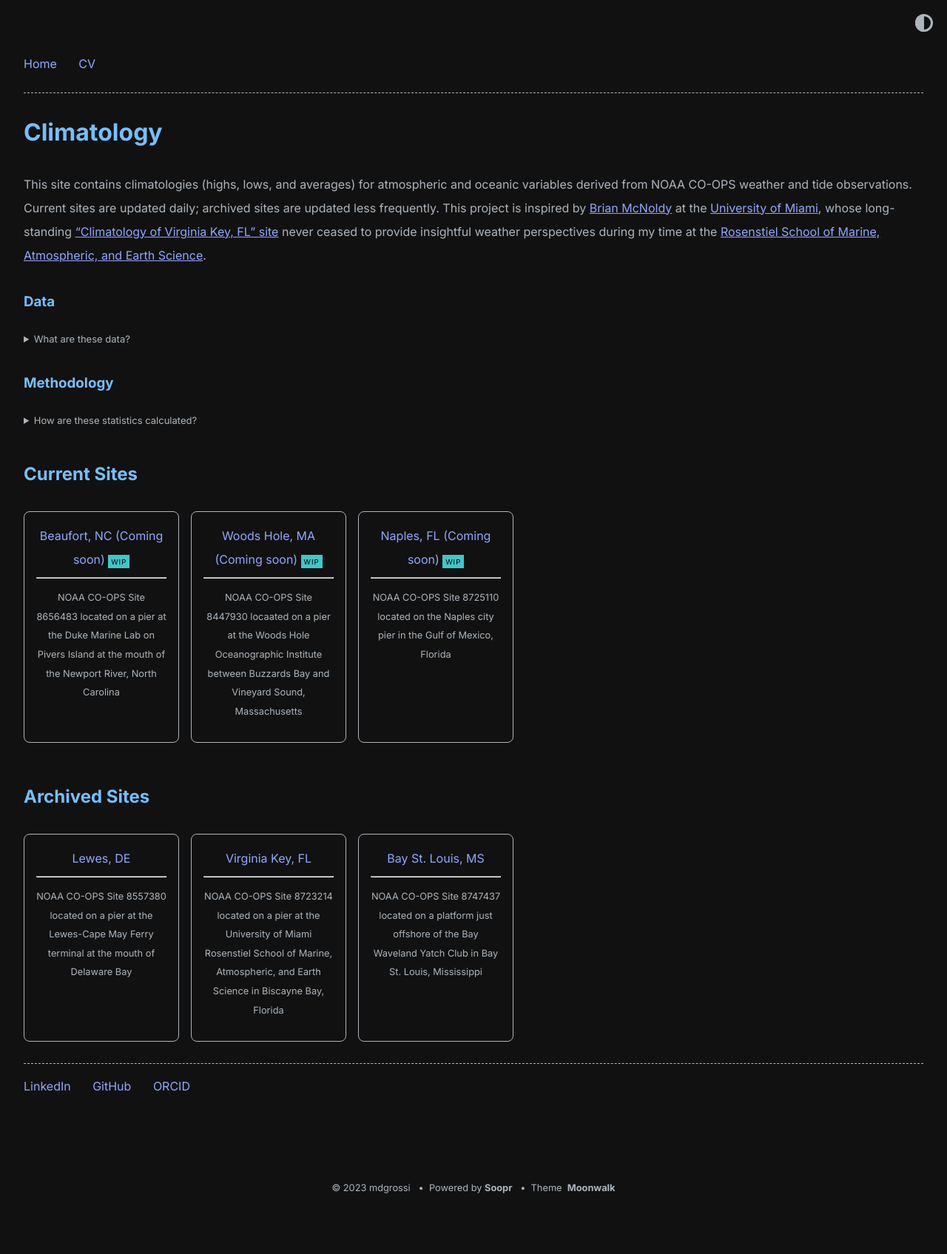
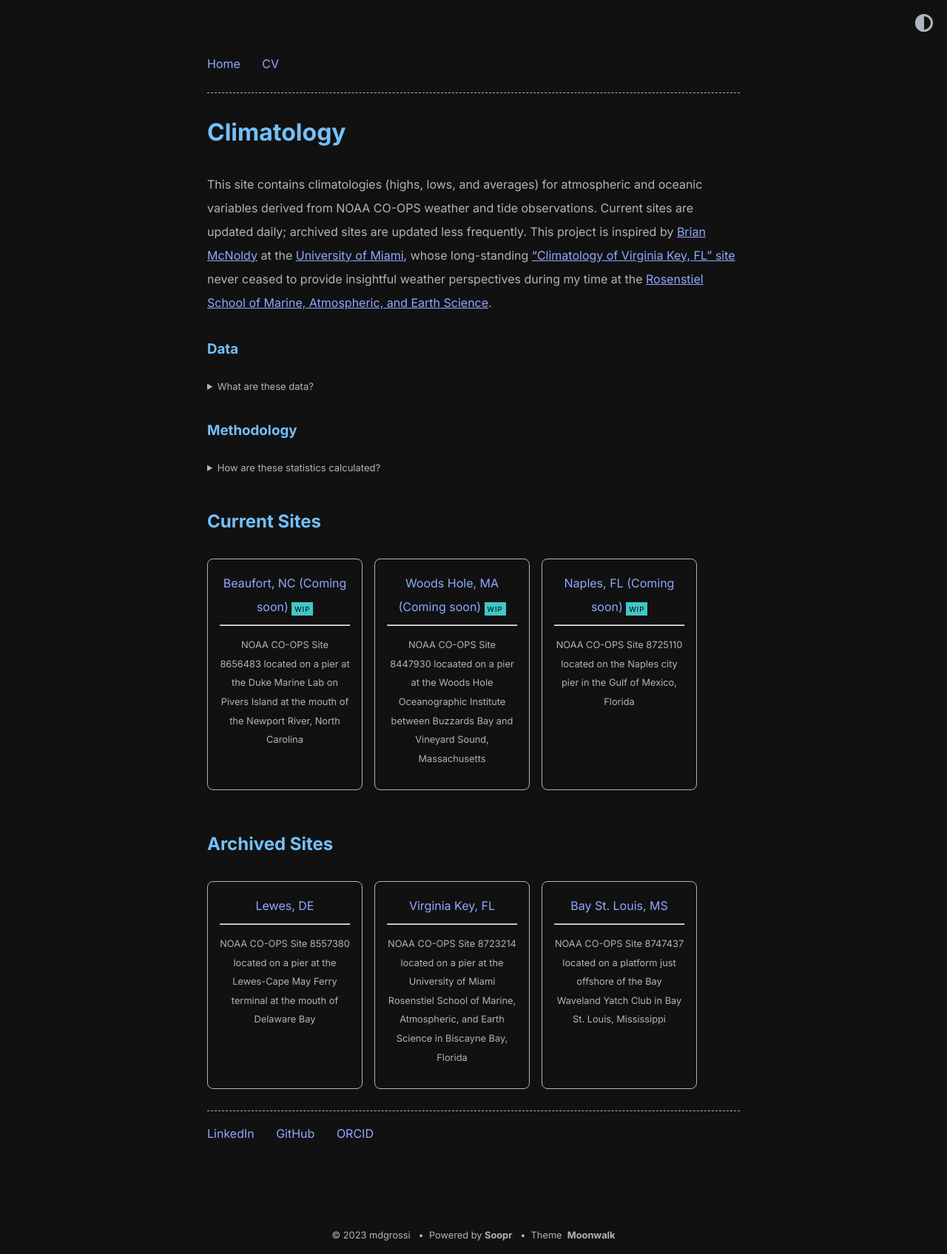
Before and after one commit to mdgrossi/climatologyweb, a Jekyll site: the page built from index.md, in a window 1280 px wide. Shown: the whole page at 74% size. Built offline with Jekyll 4.4.1, drawn with Linux system fonts in a browser that asks for light colours; before the commit the page ends 1631 px from its top, so only the background shows below that.

Commit message:
Try to remove empty space

```diff
--- a/_sass/moonwalk.scss
+++ b/_sass/moonwalk.scss
@@ -1,7 +1,9 @@
 @import url('https://fonts.googleapis.com/css2?family=Roboto+Mono&display=swap');
 @import url('https://fonts.googleapis.com/css2?family=Inter:wght@400;700&display=swap');
 
-html { height: 100%; }
+html { height: 100%;
+  width: 100%;
+}
 
 body {
   font-family:  "Inter", -apple-system, "avenir next", avenir, roboto, noto, ubuntu, "helvetica neue", helvetica, sans-serif;
@@ -33,7 +35,7 @@ p { margin: 1em 0; }
 li { margin: 0.4em 0; }
 
 .w {
-  max-width: 2880px;
+  max-width: 720px;
   margin: 0 auto;
   padding: 4em 2em;
 }
```
